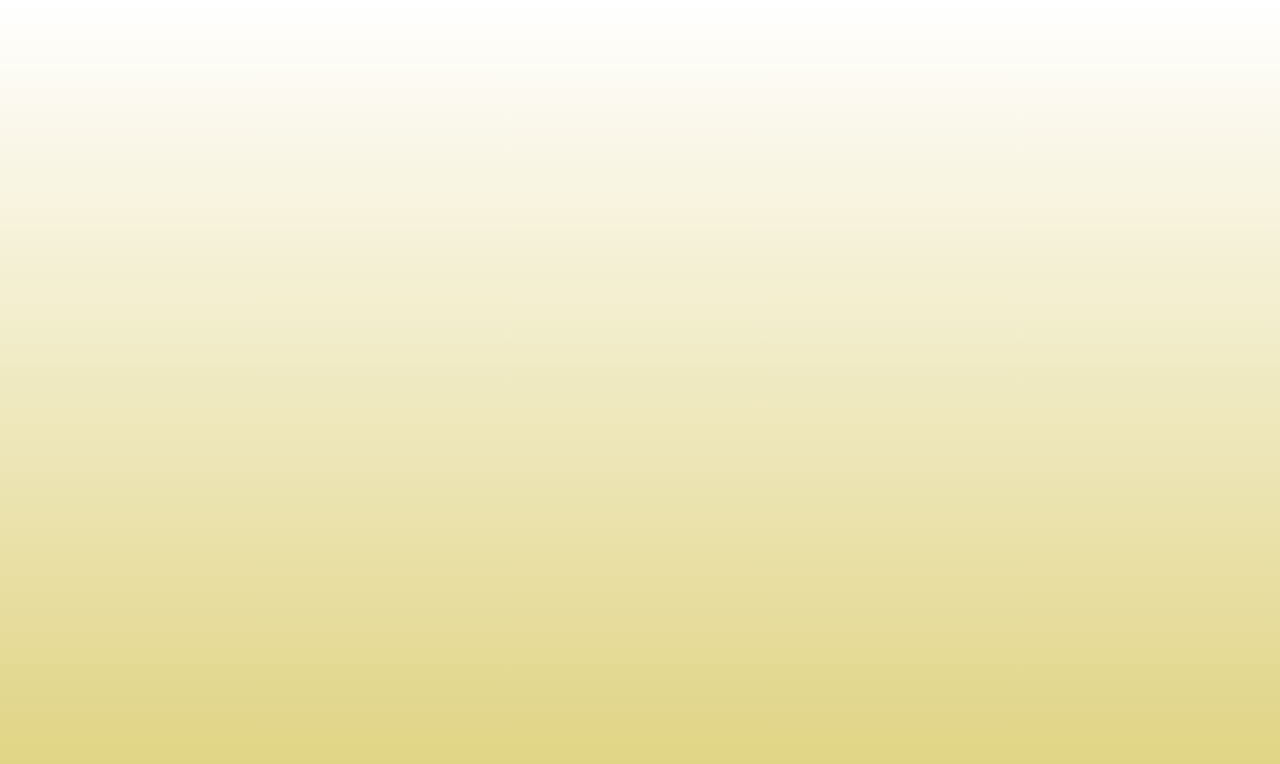
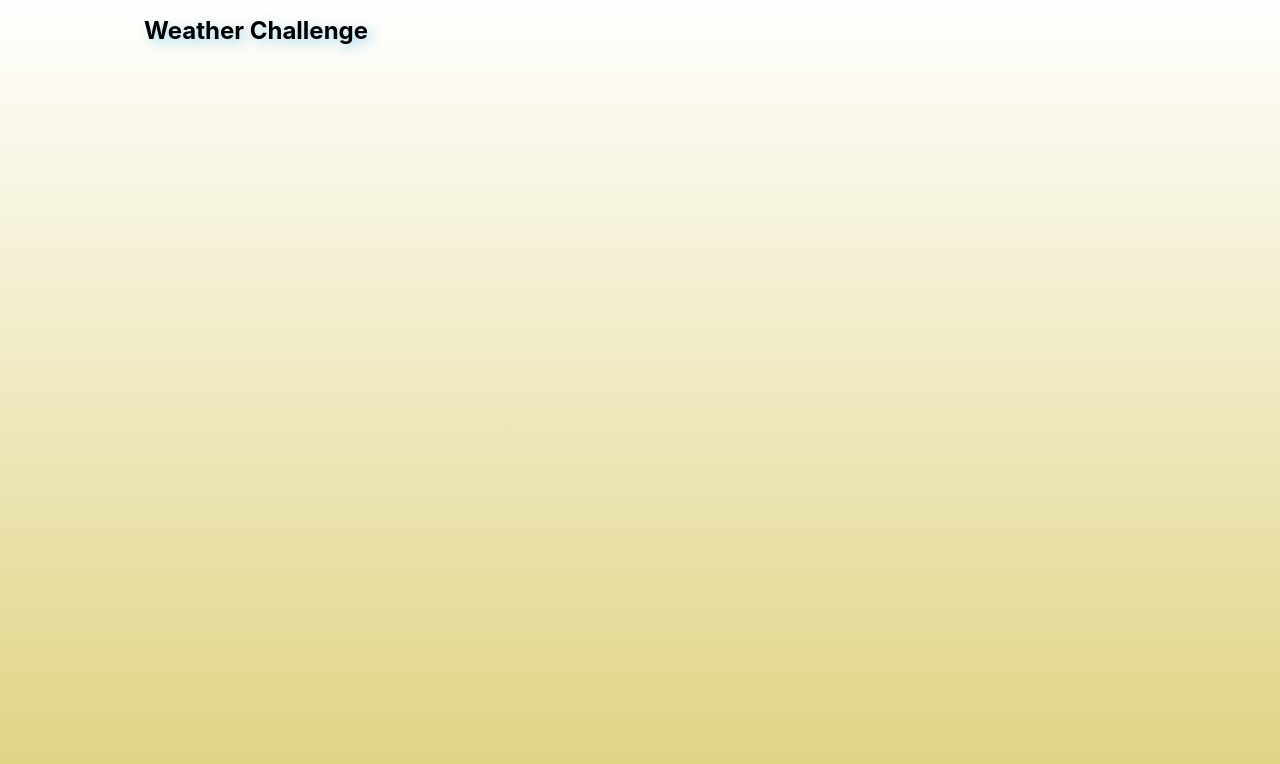
Before and after one commit to fabriciomendonca/weather-app, a React (Create React App) app: page / in a window 1280 px wide. Shown: the top 764 px of the page. Built offline with nearby package versions, Linux system fonts and the light colour scheme.

Commit message:
add header and logo

```diff
--- a/src/App.css
+++ b/src/App.css
@@ -1,6 +1,26 @@
 .App {
   background-image: linear-gradient(180deg, #ffffff 0%, #dfd27f 100%);
   display: flex;
+  flex-direction: column;
   min-height: 100vh;
   width: 100vw;
 }
+
+.App-main {
+  margin: 0 auto;
+  max-width: 1024px;
+  padding: 0 1rem;
+  width: 100%;
+}
+
+.App-header {
+  align-items: center;
+  display: flex;
+  height: 3.75rem;
+}
+
+.App-logo {
+  font-size: 1.5rem;
+  font-weight: 700;
+  text-shadow: 4px 4px 12px rgba(70, 184, 233, 0.5);
+}
--- a/src/App.tsx
+++ b/src/App.tsx
@@ -2,10 +2,13 @@ import React from 'react';
 import './App.css';
 
 function App() {
-  console.log('A simple log');
   return (
     <div className="App">
-      <header className="App-header"></header>
+      <main className="App-main">
+        <header className="App-header">
+          <h1 className="App-logo">Weather Challenge</h1>
+        </header>
+      </main>
     </div>
   );
 }
```
Also changed, not shown: 1 other file (tests, documents, lock files or other folders).
